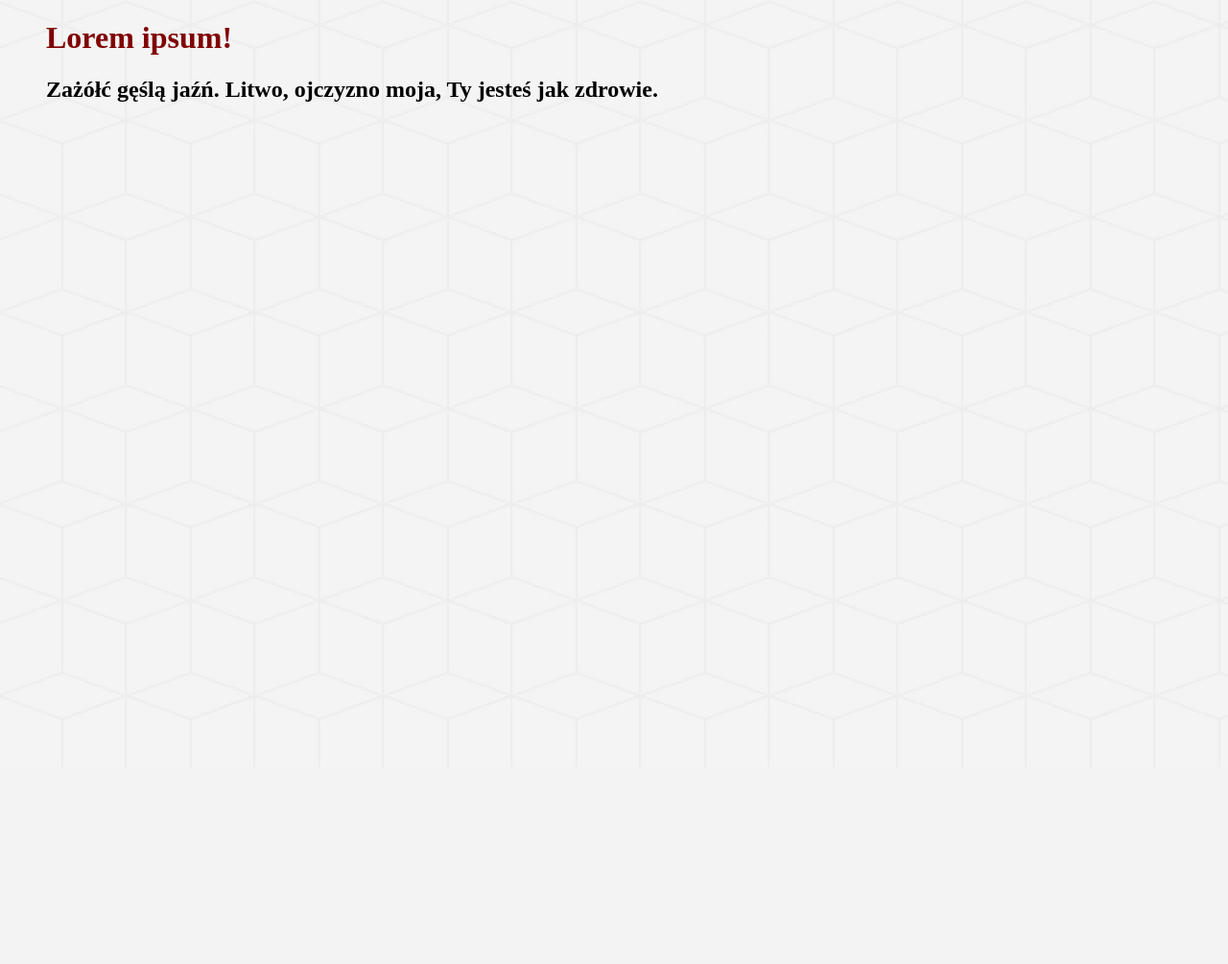
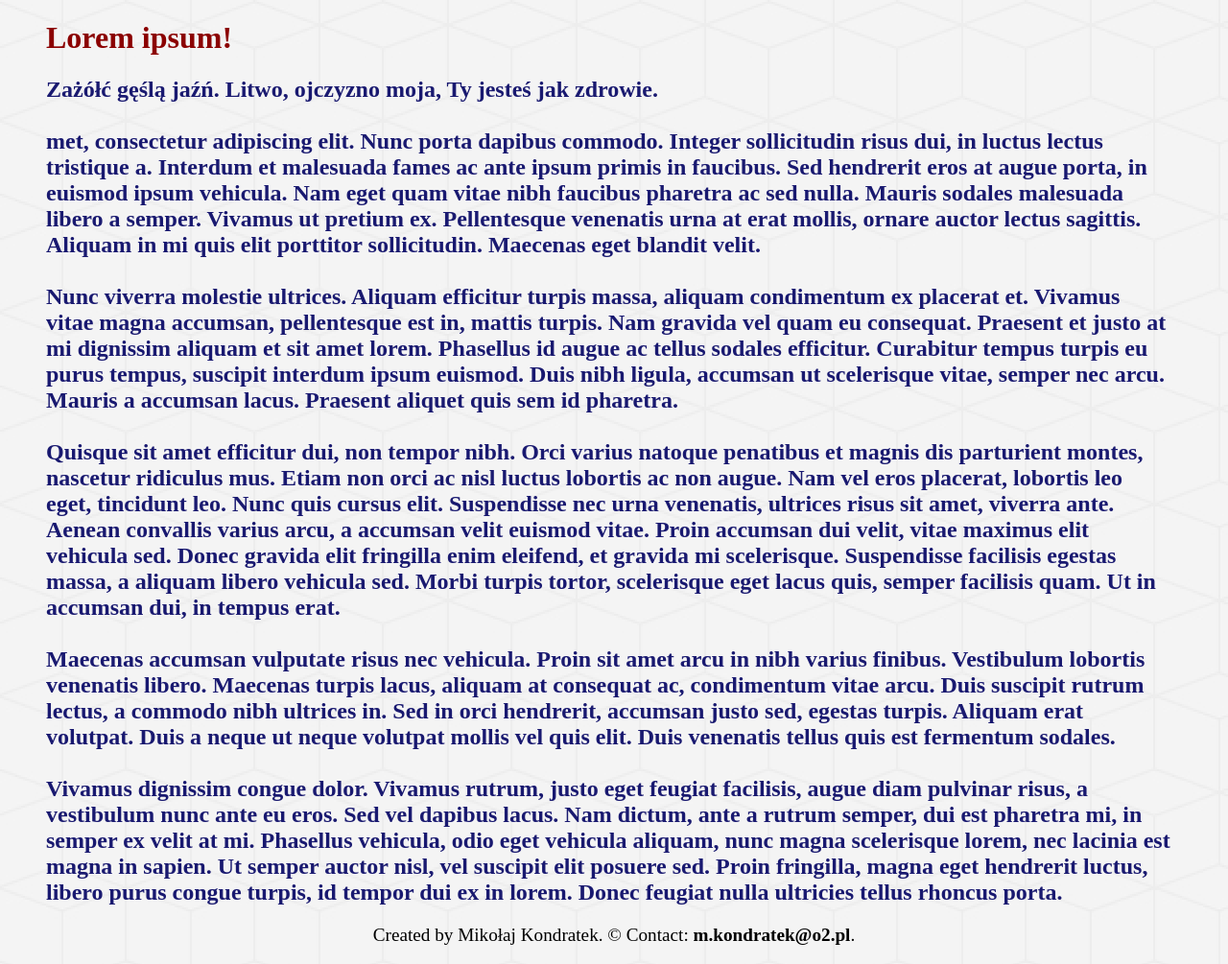
Before and after one commit to mkondratek/mkondratek.github.io, a PHP site: page / in a window 1280 px wide. Shown: the whole page at 96% size. Before the commit the page ends 106 px from the top, so only its background shows below. Run offline with PHP 8.4, Linux system fonts and the light colour scheme.

Commit message:
Testing.

```diff
--- a/index.html
+++ b/index.html
@@ -6,7 +6,48 @@
     <title>mkondratek</title>
 </head>
 <body>
-<h1>Lorem ipsum!</h1>
-<h2>Zażółć gęślą jaźń. Litwo, ojczyzno moja, Ty jesteś jak zdrowie.</h2>
+<div id="header">
+    <h1>Lorem ipsum!</h1>
+</div>
+<div id="content">
+    <h2>Zażółć gęślą jaźń. Litwo, ojczyzno moja, Ty jesteś jak zdrowie.
+        <br><br>
+        met, consectetur adipiscing elit. Nunc porta dapibus commodo. Integer sollicitudin risus dui, in luctus lectus
+        tristique a. Interdum et malesuada fames ac ante ipsum primis in faucibus. Sed hendrerit eros at augue porta, in
+        euismod ipsum vehicula. Nam eget quam vitae nibh faucibus pharetra ac sed nulla. Mauris sodales malesuada libero
+        a semper. Vivamus ut pretium ex. Pellentesque venenatis urna at erat mollis, ornare auctor lectus sagittis.
+        Aliquam in mi quis elit porttitor sollicitudin. Maecenas eget blandit velit.
+        <br><br>
+        Nunc viverra molestie ultrices. Aliquam efficitur turpis massa, aliquam condimentum ex placerat et. Vivamus
+        vitae magna accumsan, pellentesque est in, mattis turpis. Nam gravida vel quam eu consequat. Praesent et justo
+        at mi dignissim aliquam et sit amet lorem. Phasellus id augue ac tellus sodales efficitur. Curabitur tempus
+        turpis eu purus tempus, suscipit interdum ipsum euismod. Duis nibh ligula, accumsan ut scelerisque vitae, semper
+        nec arcu. Mauris a accumsan lacus. Praesent aliquet quis sem id pharetra.
+        <br><br>
+        Quisque sit amet efficitur dui, non tempor nibh. Orci varius natoque penatibus et magnis dis parturient montes,
+        nascetur ridiculus mus. Etiam non orci ac nisl luctus lobortis ac non augue. Nam vel eros placerat, lobortis leo
+        eget, tincidunt leo. Nunc quis cursus elit. Suspendisse nec urna venenatis, ultrices risus sit amet, viverra
+        ante. Aenean convallis varius arcu, a accumsan velit euismod vitae. Proin accumsan dui velit, vitae maximus elit
+        vehicula sed. Donec gravida elit fringilla enim eleifend, et gravida mi scelerisque. Suspendisse facilisis
+        egestas massa, a aliquam libero vehicula sed. Morbi turpis tortor, scelerisque eget lacus quis, semper facilisis
+        quam. Ut in accumsan dui, in tempus erat.
+        <br><br>
+        Maecenas accumsan vulputate risus nec vehicula. Proin sit amet arcu in nibh varius finibus. Vestibulum lobortis
+        venenatis libero. Maecenas turpis lacus, aliquam at consequat ac, condimentum vitae arcu. Duis suscipit rutrum
+        lectus, a commodo nibh ultrices in. Sed in orci hendrerit, accumsan justo sed, egestas turpis. Aliquam erat
+        volutpat. Duis a neque ut neque volutpat mollis vel quis elit. Duis venenatis tellus quis est fermentum sodales.
+        <br><br>
+        Vivamus dignissim congue dolor. Vivamus rutrum, justo eget feugiat facilisis, augue diam pulvinar risus, a
+        vestibulum nunc ante eu eros. Sed vel dapibus lacus. Nam dictum, ante a rutrum semper, dui est pharetra mi, in
+        semper ex velit at mi. Phasellus vehicula, odio eget vehicula aliquam, nunc magna scelerisque lorem, nec lacinia
+        est magna in sapien. Ut semper auctor nisl, vel suscipit elit posuere sed. Proin fringilla, magna eget hendrerit
+        luctus, libero purus congue turpis, id tempor dui ex in lorem. Donec feugiat nulla ultricies tellus rhoncus
+        porta.
+    </h2>
+</div>
+<div id="footer">
+    <p>Created by Mikołaj Kondratek. ©
+        Contact: <a id="mail" href="mailto:m.kondratek@o2.pl">m.kondratek@o2.pl</a>.</p>
+</div>
 </body>
 </html>
--- a/stylesheets/main.css
+++ b/stylesheets/main.css
@@ -1,14 +1,30 @@
 body {
     background-color: linen;
-    background-image: url("http://mkondratek.github.io/images/cubes/cubes/cubes_@2X.png");
-    /*background-image: url("http://mkondratek.github.io/images/cubes/cubes/cubes.png");*/
+    background-image: url("http://mkondratek.github.io/images/cubes/cubes/cubes_@2X.png"),
+    url("../images/cubes/cubes/cubes_@2X.png");
+    /*background-image: url("http://mkondratek.github.io/images/cubes/cubes/cubes.png"),*/
+    /*url("../images/cubes/cubes/cubes.png");*/
+    background-attachment: fixed;
 }
 
-h1 {
-    color: maroon;
+#header {
+    color: darkred;
     margin-left: 40px;
 }
 
-h2 {
+#content {
+    color: midnightblue;
     margin-left: 40px;
+    margin-right: 50px;
 }
+
+#footer {
+    font-size: larger;
+    text-align: center;
+}
+
+#mail {
+    color: black;
+    text-decoration: none;
+    font-weight: bold;
+}
```
